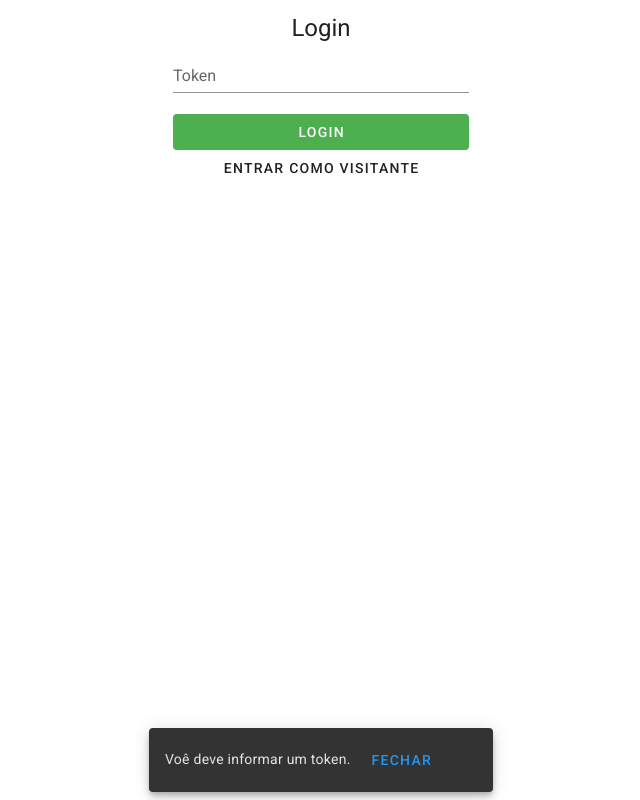
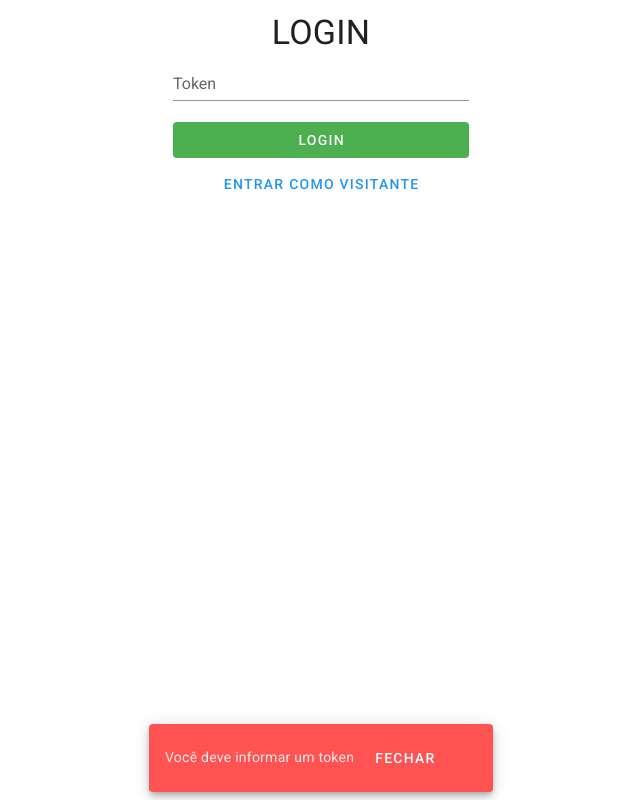
Before and after one commit to JeanZenzeluk/projeto-curso-vue, a Vue app: page / in a window 1280 px wide. Both pictures are taken after a click on the button "LOGIN". Shown: the whole page, without its empty margins (319-959 px from the left). Built offline with nearby package versions, Linux system fonts and the light colour scheme.

Commit message:
Rodando até a aula que começa com o header*

```diff
--- a/src/App.vue
+++ b/src/App.vue
@@ -1,11 +1,16 @@
 <template>
     <v-app>
         <router-view />
+
+        <feedback/>
     </v-app>
 </template>
 
 <script>
+    import Feedback from './components/feedback/Feedback.vue';
+
     export default {
         name: 'App',
+        components:{ Feedback },
     };
 </script>
--- /dev/null
+++ b/src/components/feedback/Feedback.vue
@@ -0,0 +1,41 @@
+<template>
+    <div>
+        <v-snackbar v-model="showMessage" multi-line :color="color">
+            {{ message }}
+            <v-btn
+                text
+                dark
+                @click="showMessage = false"
+            >
+                Fechar
+            </v-btn>
+        </v-snackbar>
+    </div>
+</template>
+
+<script>
+    export default {
+        name: 'Feedback',
+        data(){
+            return{
+                showMessage: false,
+                message: '',
+                color: '',
+            }
+        },
+        watch: {
+            '$store.state.message.text': 'setMessage',
+        },
+        methods: {
+            setMessage() {
+                this.message = this.$store.state.message.text;
+                this.color = this.$store.state.message.type === 'ERROR' ? 'error' : 'success';
+                this.showMessage = true;
+            },
+        }
+    };
+</script>
+
+<style scoped>
+
+</style>
--- a/src/components/login/loginPage.vue
+++ b/src/components/login/loginPage.vue
@@ -3,28 +3,18 @@
         <v-container fluid>
             <v-row justify="center">
                 <v-col cols="12" md="3" class="text-center">
-                    <h6 class="headline">Login</h6>
+                    <h6 class="display-1 text-uppercase">Login</h6>
                     <v-text-field label="Token" v-model="token"/>
-                    <v-btn depressed dark color="green" block @click="login">
+                    <v-btn depressed dark color="green" block @click="login" class="mb-2">
                         Login
                     </v-btn>
-                    <v-btn text @click="loginAsGuest">
+                    <v-btn text @click="loginAsGuest" color="blue">
                         Entrar como visitante
                     </v-btn>
 
                 </v-col>
             </v-row>
-            <v-snackbar v-model="showMessage">
-                {{ message }}
-                <v-btn
-                    color="info"
-                    text
-                    dark
-                    @click="showMessage = false"
-                >
-                    Fechar
-                </v-btn>
-            </v-snackbar>
+
         </v-container>
     </div>
 </template>
@@ -37,8 +27,7 @@
         data() {
             return {
                 token: '',
-                showMessage: false,
-                message: '',
+
             }
         },
         methods: {
@@ -49,8 +38,7 @@
                     // alert(this.$store.state.authToken);
                 }else{
                     // TODO Mostrar uma mensagem de erro
-                    this.message = 'Voê deve informar um token.';
-                    this.showMessage = true;
+                    this.$store.commit('showErrorMessage', 'Você deve informar um token');
                 }
             },
             loginAsGuest(){
--- a/src/store.js
+++ b/src/store.js
@@ -6,10 +6,26 @@ Vue.use(Vuex);
 export default new Vuex.Store({
     state: {
         authToken: '',
+        message: {
+            text: '',
+            type: '',
+        }
     },
     mutations: {
         setAlthToken(state, payload){
             state.authToken = payload;
         },
+        showErrorMessage(state, payload){
+            state.message = {
+                text: payload,
+                type: 'ERROR',
+            }
+        },
+        showSuccessMessage(state, payload){
+            state.message = {
+                text: payload,
+                type: 'SUCCESS',
+            }
+        }
     }
 });
```
